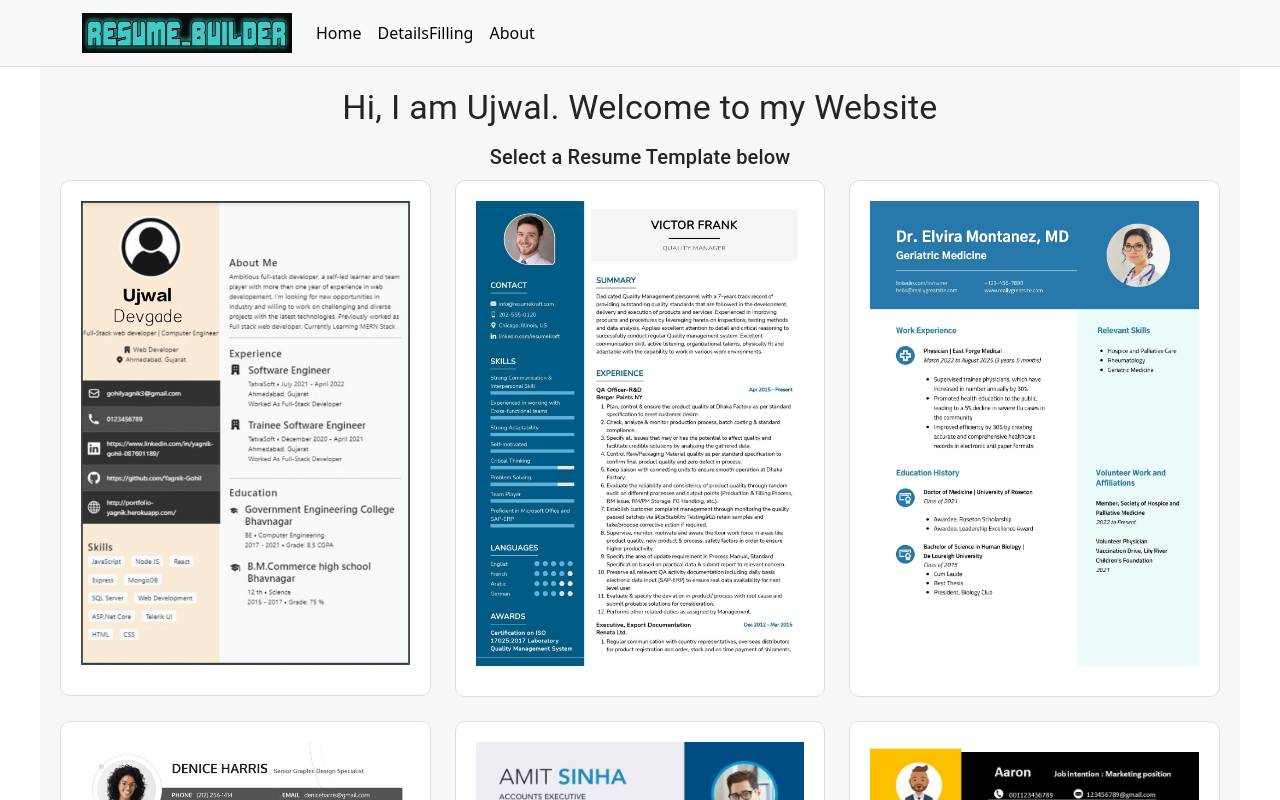
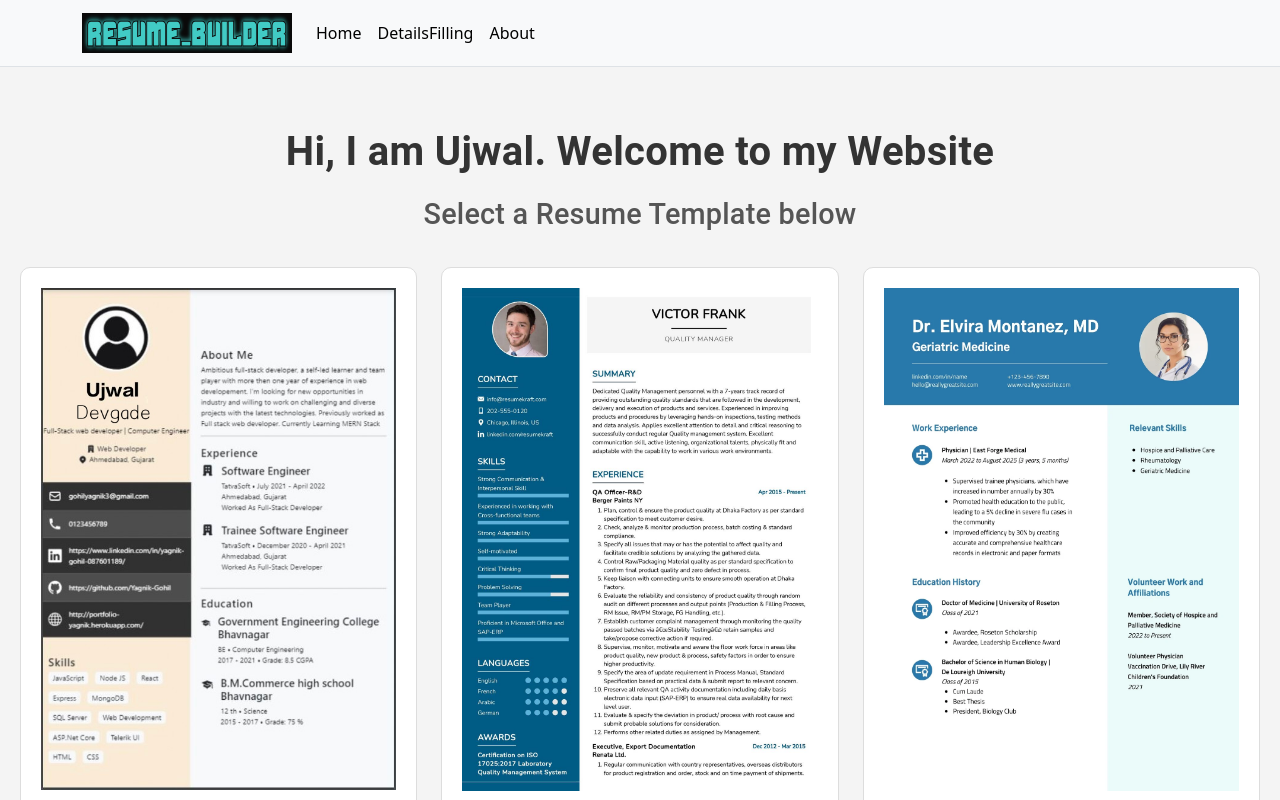
Before and after one commit to Ujwaldevgade/Almabetter-Resume-Builder, a React (Create React App) app: page / in a window 1280 px wide. Shown: the top 800 px of the page. Built offline with nearby package versions, Linux system fonts and the light colour scheme.

Commit message:
Update Home.css

```diff
--- a/src/components/Home.css
+++ b/src/components/Home.css
@@ -1,10 +1,23 @@
 .container1 {
-  max-width: 1200px;
-  margin: 0 auto;
-  padding: 20px;
   text-align: center;
-  background-color: #f7f7f7;
+  padding: 60px 20px;
+  background-color: #f4f4f4;
+  border-bottom: 2px solid #e0e0e0;
 }
+
+.container1 h4 {
+  font-size: 2.5rem;
+  margin-bottom: 15px;
+  color: #333;
+  font-weight: bold;
+}
+
+.container1 h6 {
+  font-size: 1.8rem;
+  margin-bottom: 30px;
+  color: #555;
+}
+
 
 .template1 {
   position: relative;
```
